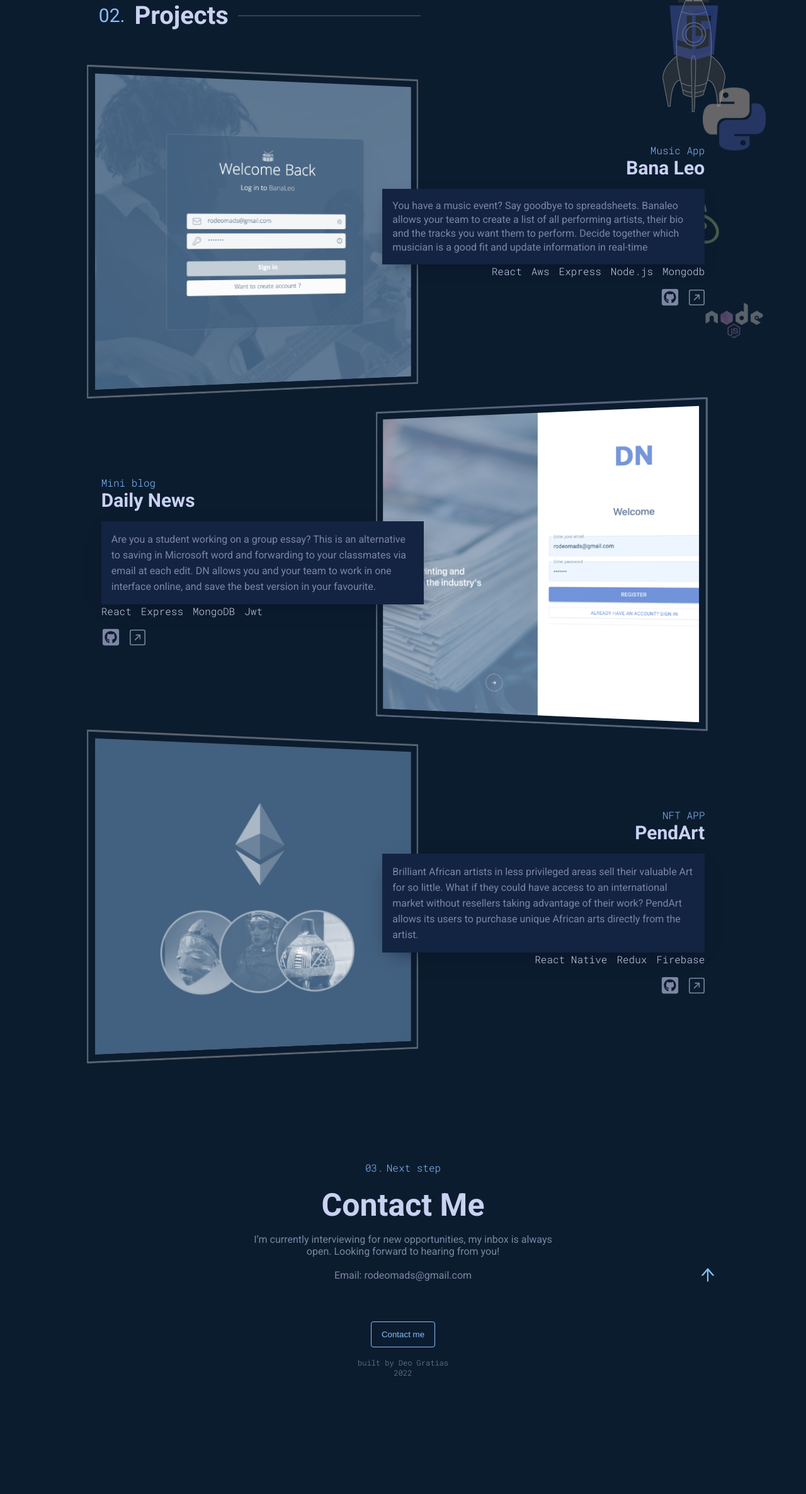
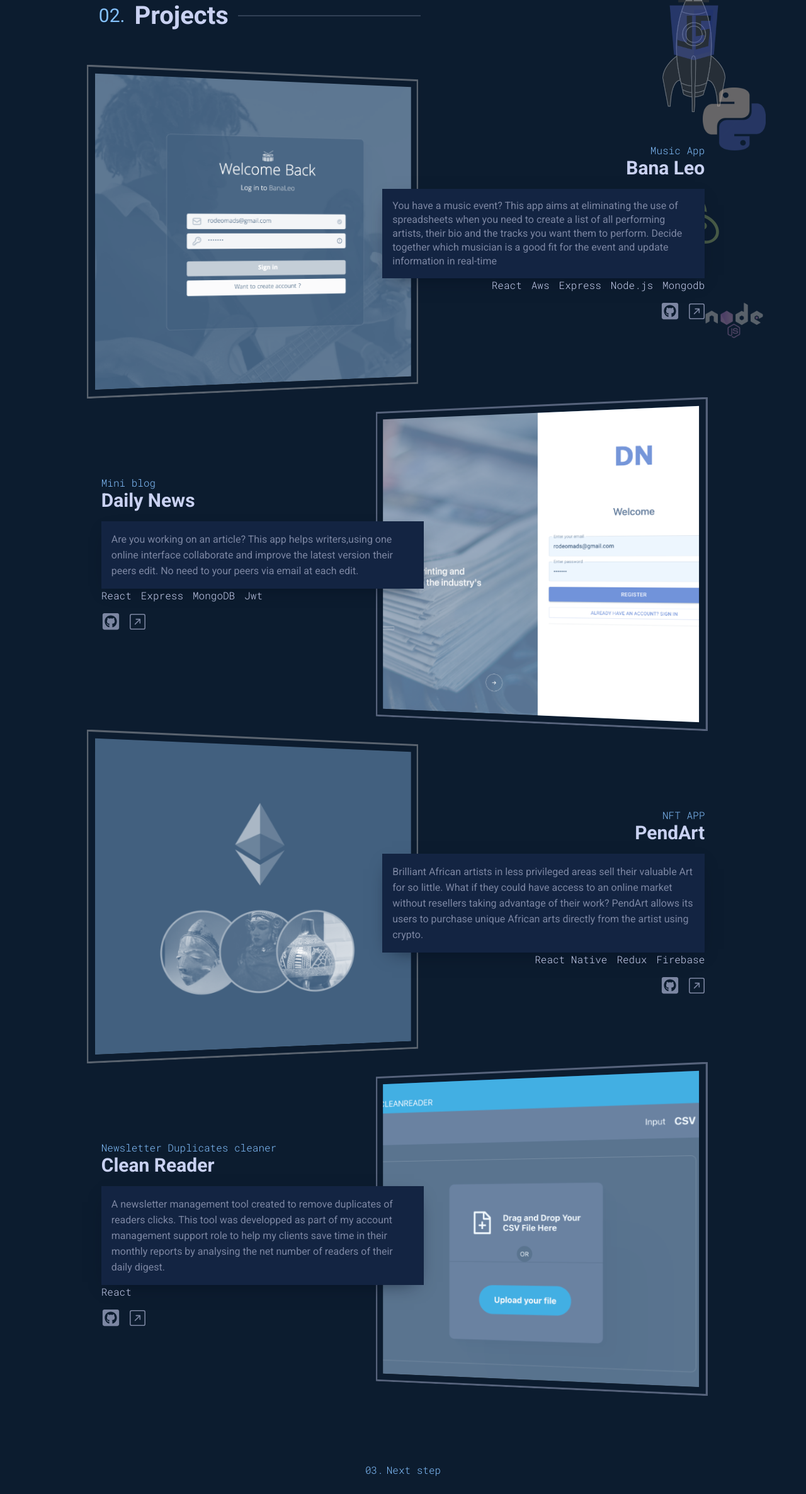
Before and after one commit to 921Mdas/My-Portfolio, a React (Create React App) app: page / in a window 1280 px wide. Shown: the part 1621-3994 px from the top of the page at 63% size. Before the commit the page ends 3825 px from the top, so only its background shows below. Built offline with nearby package versions, Linux system fonts and the light colour scheme.

Commit message:
cleanreader

```diff
--- a/src/Components/Projects/Projects.js
+++ b/src/Components/Projects/Projects.js
@@ -6,6 +6,7 @@ import bnleo2 from "../../assets/bnleo_pg1.png";
 import pdart01 from "../../assets/pendart01.png";
 import dnpg1 from "../../assets/dn_pg1.png";
 import bndash from "../../assets/bn3.png";
+import creader from "../../assets/cr.png";
 import { FaGithubSquare } from "react-icons/fa";
 import { BsArrowUpRightSquare } from "react-icons/bs";
 
@@ -29,11 +30,11 @@ const Projects = () => {
             </div>
             <div className="project_descr">
               <p>
-                You have a music event? Say goodbye to spreadsheets. Banaleo
-                allows your team to create a list of all performing artists,
-                their bio and the tracks you want them to perform. Decide
-                together which musician is a good fit and update information in
-                real-time
+                You have a music event? This app aims at eliminating the use of
+                spreadsheets when you need to create a list of all performing
+                artists, their bio and the tracks you want them to perform.
+                Decide together which musician is a good fit for the event and
+                update information in real-time
               </p>
             </div>
             <div className="stack_used">
@@ -71,11 +72,9 @@ const Projects = () => {
             </div>
             <div className="project_descr">
               <p>
-                Are you a student working on a group essay? This is an
-                alternative to saving in Microsoft word and forwarding to your
-                classmates via email at each edit. DN allows you and your team
-                to work in one interface online, and save the best version in
-                your favourite.
+                Are you working on an article? This app helps writers,using one
+                online interface collaborate and improve the latest version
+                their peers edit. No need to your peers via email at each edit.
               </p>
             </div>
             <div className="stack_used">
@@ -114,9 +113,9 @@ const Projects = () => {
               <p>
                 Brilliant African artists in less privileged areas sell their
                 valuable Art for so little. What if they could have access to an
-                international market without resellers taking advantage of their
-                work? PendArt allows its users to purchase unique African arts
-                directly from the artist.
+                online market without resellers taking advantage of their work?
+                PendArt allows its users to purchase unique African arts
+                directly from the artist using crypto.
               </p>
             </div>
             <div className="stack_used">
@@ -140,6 +139,44 @@ const Projects = () => {
             </div>
           </div>
         </div>
+        <div className="project_presentation project02">
+          <div className="presentation_screen">
+            <div className="overlay_screen2"></div>
+            <img src={creader} alt="" />
+          </div>
+          <div className="presentation_description">
+            <div className="project_title">
+              <p className="small_title">Newsletter Duplicates cleaner</p>
+              <p className="big_title">Clean Reader</p>
+            </div>
+            <div className="project_descr">
+              <p>
+                A newsletter management tool created to remove duplicates of
+                readers clicks. This tool was developped as part of my account
+                management support role to help my clients save time in their
+                monthly reports by analysing the net number of readers of their
+                daily digest.
+              </p>
+            </div>
+            <div className="stack_used">
+              <ul>
+                <li>React</li>
+              </ul>
+            </div>
+            <div className="external_links">
+              <div className="github">
+                <a href="https://github.com/921Mdas/CleanReader">
+                  <FaGithubSquare />
+                </a>
+              </div>
+              <div className="liveproject">
+                <a href="https://cleanreader.netlify.app/">
+                  <BsArrowUpRightSquare />
+                </a>
+              </div>
+            </div>
+          </div>
+        </div>
       </div>
     </div>
   );
```
Also changed, not shown: src/assets/cr.png (added).
